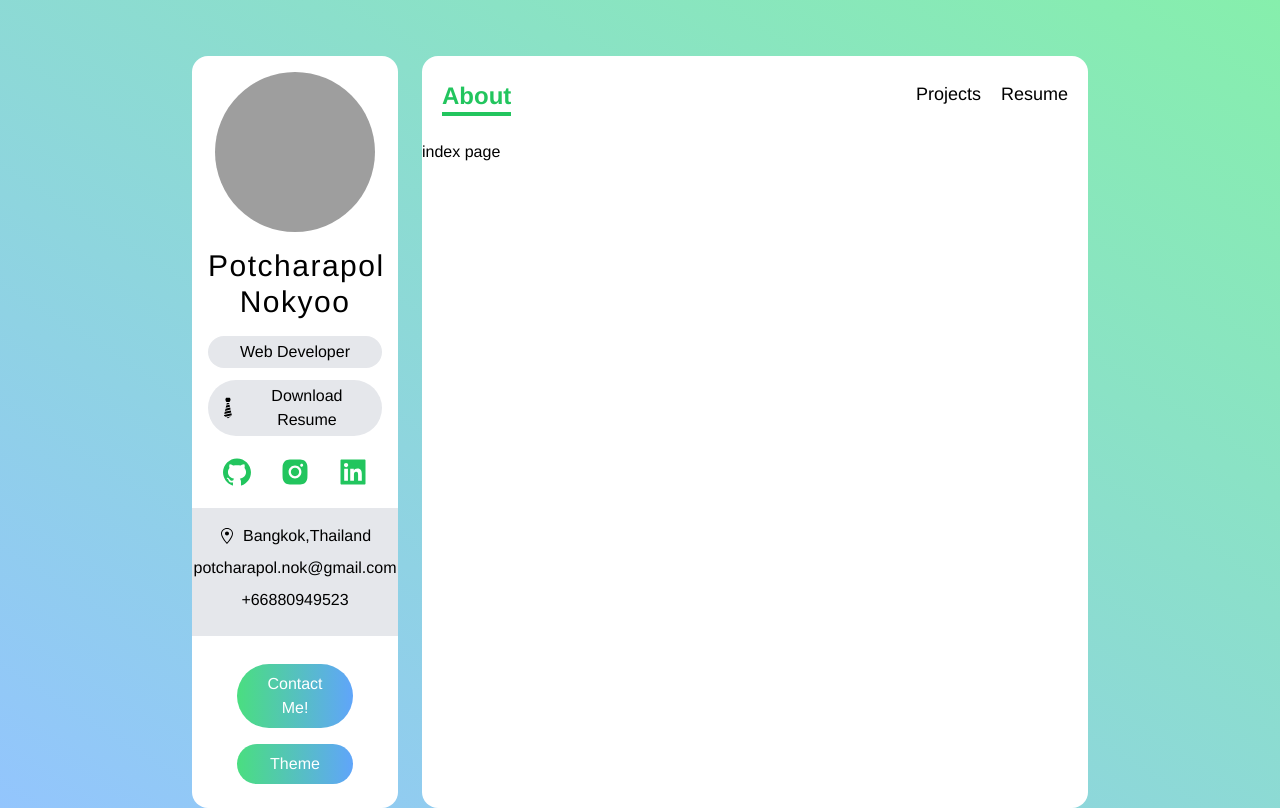
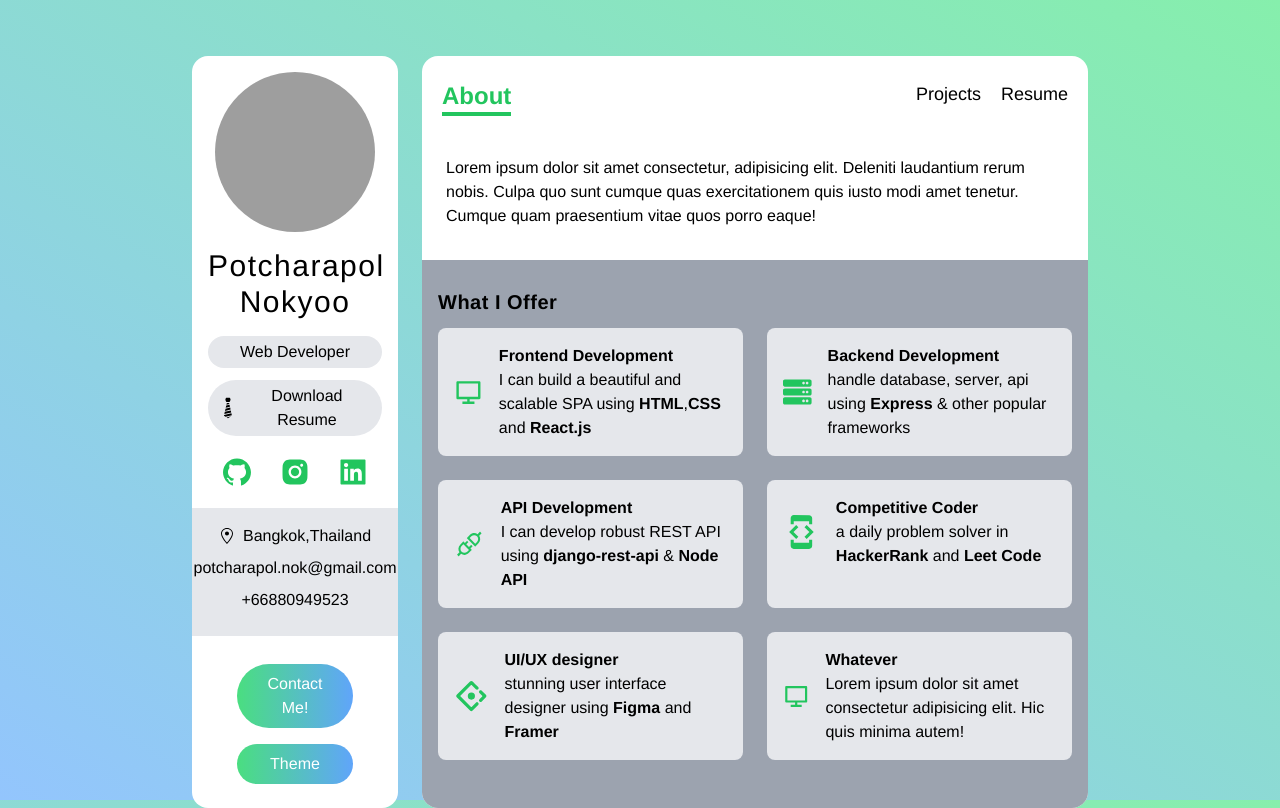
Before and after one commit to inkxk/portfolio-nextjs-tailwind-not-completed, a Next.js app: page / in a window 1280 px wide. Built offline with nearby package versions, Linux system fonts and the light colour scheme; grey boxes are pictures that could not be loaded.

Commit message:
index completed

```diff
--- /dev/null
+++ b/components/ServiceCard.tsx
@@ -0,0 +1,25 @@
+import React, { FC } from "react";
+import { TypeService } from "../types";
+
+const ServiceCard: FC<{ service: TypeService }> = ({
+    service: { Icon, about, title },
+}) => {
+
+    const createMarkup = () => {
+        return {
+            __html:about
+        }
+    }
+
+    return (
+        <div className="flex items-center p-2 space-x-4">
+            <Icon className="w-16 h-16 text-green-500" />
+            <div>
+                <h4 className="font-bold">{title}</h4>
+                <p dangerouslySetInnerHTML={createMarkup()} />
+            </div>
+        </div>
+    );
+};
+
+export default ServiceCard;
--- a/pages/index.tsx
+++ b/pages/index.tsx
@@ -1,11 +1,42 @@
-import type { NextPage } from "next";
+import type { GetStaticProps, NextPage } from "next";
+import ServiceCard from "../components/ServiceCard";
+import { services } from "../data";
 
 const Home: NextPage = () => {
     return (
-        <div className="">
-            <h1>index page</h1>
+        <div className="flex flex-col flex-grow px-6 pt-1">
+            <h5 className="my-3 text-base font-medium">
+                Lorem ipsum dolor sit amet consectetur, adipisicing elit.
+                Deleniti laudantium rerum nobis. Culpa quo sunt cumque quas
+                exercitationem quis iusto modi amet tenetur. Cumque quam
+                praesentium vitae quos porro eaque!
+            </h5>
+            <div
+                className="flex-grow p-4 mt-5 bg-gray-400 dark:bg-dark-100"
+                style={{ marginLeft: "-1.5rem", marginRight: "-1.5rem" }}
+            >
+                <h6 className="my-3 text-xl font-semibold tracking-wide">What I Offer</h6>
+                <div className="grid gap-6 my-3 md:grid-cols-2">
+                    {services.map((service) => (
+                        <div className="col-span-2 p-2 bg-gray-200 rounded-lg dark:bg-dark-200 md:col-span-1">
+                            <ServiceCard service={service} />
+                        </div>
+                    ))}
+                </div>
+            </div>
         </div>
     );
 };
 
 export default Home;
+
+// export const getStaticProps: GetStaticProps = async () => {
+//     const res = await fetch("/api/services");
+//     const data = await res.json();
+
+//     return {
+//         props: {
+//             services: data.services,
+//         },
+//     };
+// };
--- a/styles/globals.css
+++ b/styles/globals.css
@@ -3,6 +3,6 @@
 @tailwind utilities;
 
 body {
-    @apply bg-gradient-to-tr from-blue-300 to-green-300;
+    @apply bg-gradient-to-tr from-blue-300 to-green-300 bg-fixed;
     font-family: 'Helvetica', 'Arial', sans-serif;
 }
--- a/types.ts
+++ b/types.ts
@@ -1,6 +1,6 @@
 import { IconType } from "react-icons";
 
-export type Service = {
+export type TypeService = {
     title: string;
     about: string;
     Icon: IconType;
```
